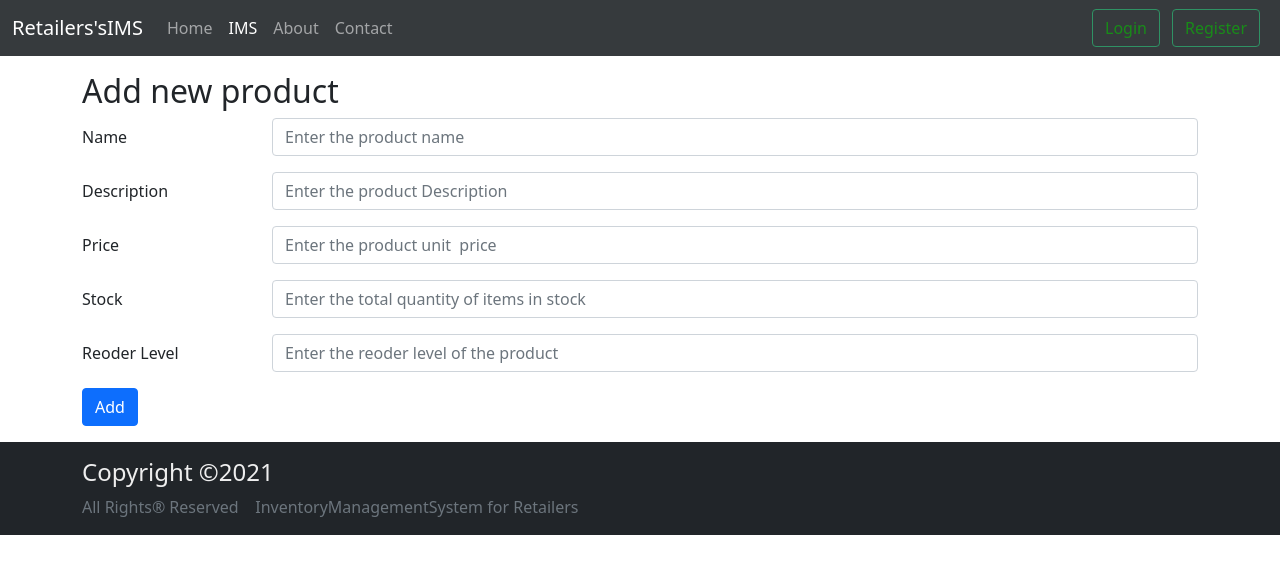
After one commit to smartinternz02/SPS-10128-Inventory-Managment-System-for-Retailers, a Flask app: page /add in a window 1280 px wide. The commit adds this page. Shown: the top 574 px of the page. Run offline with Flask 2, Linux system fonts and the light colour scheme; some libraries are stand-ins or nearby versions.

Commit message:
email service added successfully

```diff
--- a/app.py
+++ b/app.py
@@ -3,6 +3,7 @@ from flask_mysqldb import MySQL
 import MySQLdb.cursors
 from re import match
 from datetime import datetime
+from sendmail_g import sendmail
 
 app = Flask(__name__)
 
@@ -51,6 +52,7 @@ def contact():
             mysql.connection.commit()
             cursor.close()
             msg = 'We have successfully received your request.'
+            sendmail('IMS ContactUs', 'We have successfully received your request. We\'ll be touch in with you soon.', email)
             return render_template('index.html', msg=msg)
 
     return render_template('contact.html')
@@ -112,10 +114,11 @@ def register():
         mysql.connection.commit()
         cursor.close()
 
-        msg = 'successfully registered'
-        data = [username, name, mail, contact, password, check]
+        msg = 'Successfully registered'
 
-    return render_template('register.html', success_msg=msg, data=data)
+        sendmail('IMS Sinup Info', 'You are successfuly registered in IMS. Your username is {} and your password is {}. Please do not share with anyone.'.format(username, password), mail)
+
+    return render_template('register.html', success_msg=msg)
 
 
 # Managing Authentication
@@ -129,7 +132,7 @@ def login():
 
         cursor = mysql.connection.cursor()
         cursor.execute(
-            'SELECT username, password from users where username = %s', (username,))
+            'SELECT username, password, email from users where username = %s', (username,))
         mysql.connection.commit()
         user_data = cursor.fetchone()
         cursor.close()
@@ -137,7 +140,14 @@ def login():
         if user_data:
             if password == user_data[1]:
                 session['username'] = username
+                session['email'] = user_data[2]
+
+                # sending email
+                message = f'{username}, You have successfully logged into IMS on {datetime.now()}. If this is not you then send us a message at 9876543210 with your username from registered number.'
+                to_mail = user_data[2]
+                sendmail('IMS Security Review', message, to_mail)
                 return render_template('index.html', session=session)
+
             else:
                 msg = 'Password do not match'
                 return render_template('login.html', msg=msg)
@@ -148,6 +158,11 @@ def login():
 
     else:
         if 'username' in session:
+
+            message = f'{session[username]}, You have successfully logged into IMS on {datetime.now()}. If this is not you then send  us at 9876543210 with your username from registered number.'
+            to_mail = session.get('email')
+            sendmail('IMS Security Review', message, to_mail)
+
             return redirect(url_for('index'))
 
     return render_template('login.html', user_data=user_data)
@@ -163,28 +178,33 @@ def logout():
 
 @app.route('/services')
 def services():
-    cursor = mysql.connection.cursor()
-    cursor.execute('SELECT * FROM shop;')
-    mysql.connection.commit()
-    items = cursor.fetchall()
-    cursor.close()
-    print(items)
-    return render_template('ims.html', items=items)
+    if 'username' in session:
+        cursor = mysql.connection.cursor()
+        cursor.execute('SELECT * FROM shop;')
+        mysql.connection.commit()
+        items = cursor.fetchall()
+        cursor.close()
+        return render_template('ims.html', items=items)
+
+    msg = 'Please! login first to use IMS services.'
+    return render_template('login.html', msg=msg)
 
 
 @app.route('/update')
 def details():
-    cursor = mysql.connection.cursor()
-    cursor.execute('SELECT * FROM shop;')
-    mysql.connection.commit()
-    items = cursor.fetchall()
-    cursor.close()
-    print(items)
-    return render_template('update.html', items=items)
+    if 'username' in session:
+        cursor = mysql.connection.cursor()
+        cursor.execute('SELECT * FROM shop;')
+        mysql.connection.commit()
+        items = cursor.fetchall()
+        cursor.close()
+        print(items)
+        return render_template('update.html', items=items)
+    return render_template('login.html')
 
-
+# update delete add products
 @app.route('/delete', methods=['GET', 'POST'])
-def apply():
+def delete():
     if 'username' in session:
         msg = "You have successfully deleted."
         return render_template('update.html', msg=msg)
@@ -193,6 +213,25 @@ def apply():
         return render_template('login.html', msg=msg)
 
 
+@app.route('/add', methods=['GET', 'POST'])
+def add():
+    msg = ""
+    if request.method == 'POST':
+        name = request.form['name']
+        description = request.form['desc']
+        price = request.form['price']
+        stock = request.form['stock']
+        reorder_level = request.form['reol']
+        total = int(price) * int(stock)
+
+        cursor = mysql.connection.cursor()
+        cursor.execute('INSERT INTO shop(name, description, price, stock, total, reorder_level) VALUES(%s, %s, %s, %s, %s, %s )', (name, description, price, stock, total, reorder_level))
+
+        mysql.connection.commit()
+        cursor.close()
+        msg = 'New product successfully added!'
+
+    return render_template('additem.html', msg=msg)
 
 
 @app.route('/test')
@@ -205,6 +244,7 @@ def test():
     print(user_data)
     return "This is test page."
 
+
 # Running flask App
 if __name__ == '__main__':
     app.run(debug=True)
--- /dev/null
+++ b/sendmail_g.py
@@ -0,0 +1,14 @@
+from smtplib import SMTP
+
+email = 'sk189436234@gmail.com'
+password = ''
+
+from_mail = email
+
+def sendmail(subject, message, to_mail):
+    s = SMTP('smtp.gmail.com', 587)
+    s.starttls()
+    s.login(email, password)
+    message = f'Subject : {subject} \n\n {message}'
+    s.sendmail(from_mail, to_mail, message)
+    s.quit()
--- /dev/null
+++ b/templates/additem.html
@@ -0,0 +1,65 @@
+{% extends "base.html" %}
+{%block title %}ims | add new product{% endblock %}
+{%block css %}{% endblock %}
+{% block imsactive %}active{% endblock %}
+
+{% block body %}
+
+    <div class="container my-3">
+
+        <h2>Add new product</h2>
+
+        <form action="add" method="POST">
+
+            <div class="mb-3 row">
+                <label for="name" class="col-sm-2 col-form-label">Name</label>
+                <div class="col-sm-10">
+                    <input type="text" class="form-control" id="name" name="name"
+                        placeholder="Enter the product name ">
+                </div>
+            </div>
+
+
+            <div class="mb-3 row">
+                <label for="desc" class="col-sm-2 col-form-label">Description</label>
+                <div class="col-sm-10">
+                    <input type="text" class="form-control" id="desc" name="desc"
+                        placeholder="Enter the product Description ">
+                </div>
+            </div>
+
+
+            <div class="mb-3 row">
+                <label for="price" class="col-sm-2 col-form-label">Price</label>
+                <div class="col-sm-10">
+                    <input type="number" class="form-control" id="price" name="price"
+                        placeholder="Enter the product unit  price ">
+                </div>
+            </div>
+
+
+            <div class="mb-3 row">
+                <label for="stock" class="col-sm-2 col-form-label">Stock</label>
+                <div class="col-sm-10">
+                    <input type="number" class="form-control" id="stock" name="stock"
+                        placeholder="Enter the total quantity of items in stock">
+                </div>
+            </div>
+
+
+            <div class="mb-3 row">
+                <label for="reol" class="col-sm-2 col-form-label">Reoder Level</label>
+                <div class="col-sm-10">
+                    <input type="number" class="form-control" id="reol" name="reol"
+                        placeholder="Enter the reoder level of the product">
+                </div>
+            </div>
+
+            <div>
+                <button type="submit" class="btn btn-primary">Add</button>
+            </div>
+
+        </form>
+    </div>
+
+{% endblock %}
--- a/templates/ims.html
+++ b/templates/ims.html
@@ -19,7 +19,7 @@
                 <p class="card-text">Lorem ipsum dolor, sit amet consectetur adipisicing elit. Reiciendis enim
                     ab aliquid quibusdam optio, illo, excepturi quos asperiores ea provident ducimus odit
                     libero ipsa ipsum consequatur, praesentium nihil qui vel.</p>
-                <a href="{{url_for('details')}}" class="btn btn-primary">Add New Product</a>
+                <a href="{{url_for('add')}}" class="btn btn-primary">Add New Product</a>
             </div>
         </div>
     </div>
--- a/templates/update.html
+++ b/templates/update.html
@@ -41,6 +41,8 @@
                 <td>{{item[4]}}</td>
                 <td>{{item[5]}}</td>
                 <td>{{item[6]}}</td>
+                <td><button class="btn btn-primary">Update</button></td>
+                <td><button class="btn btn-danger">Delete</button></td>
             </tr>
             {% endfor %}
 
```
Also changed, not shown: sendmail_grid.py (renamed from sendmail.py).
